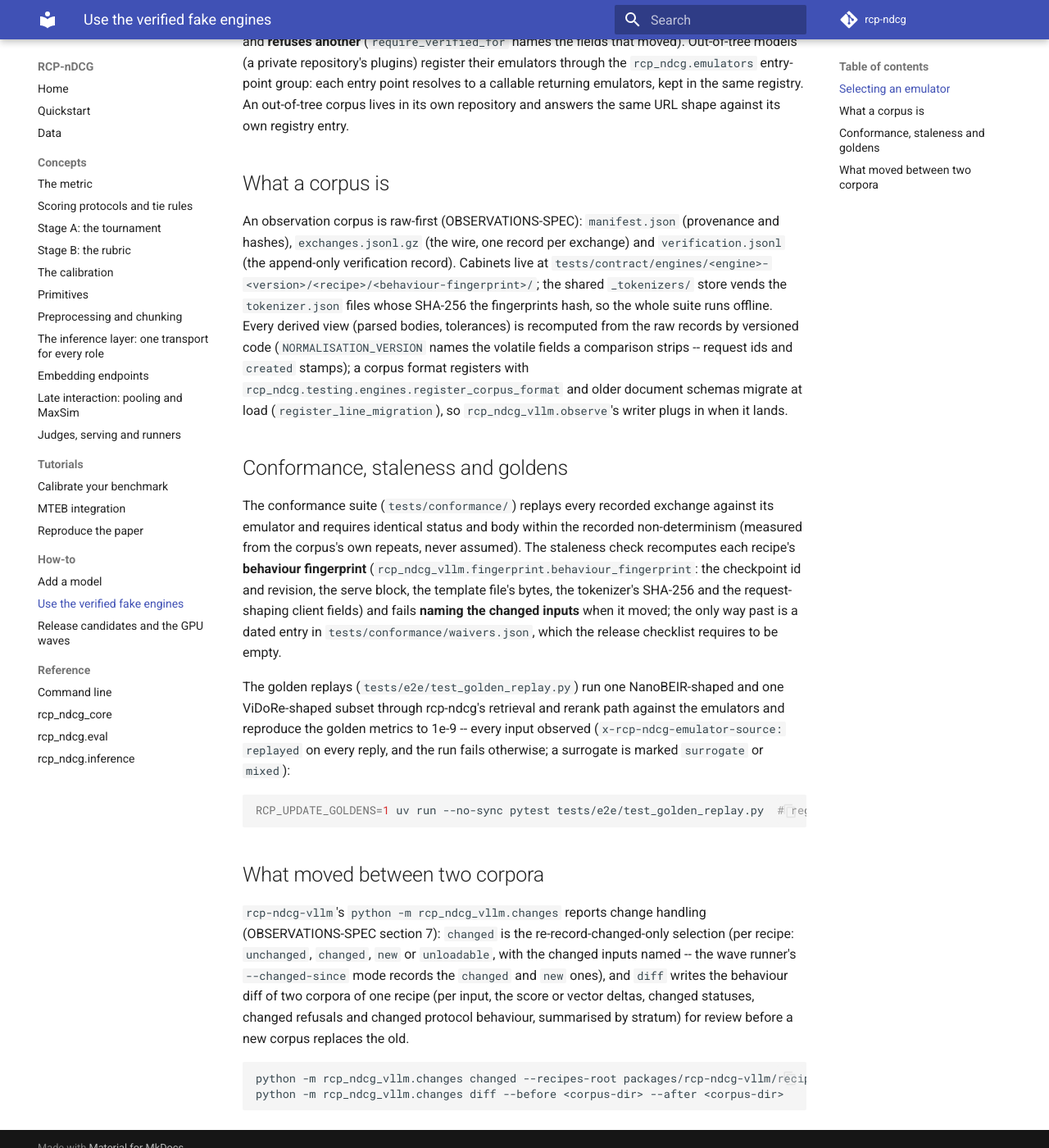
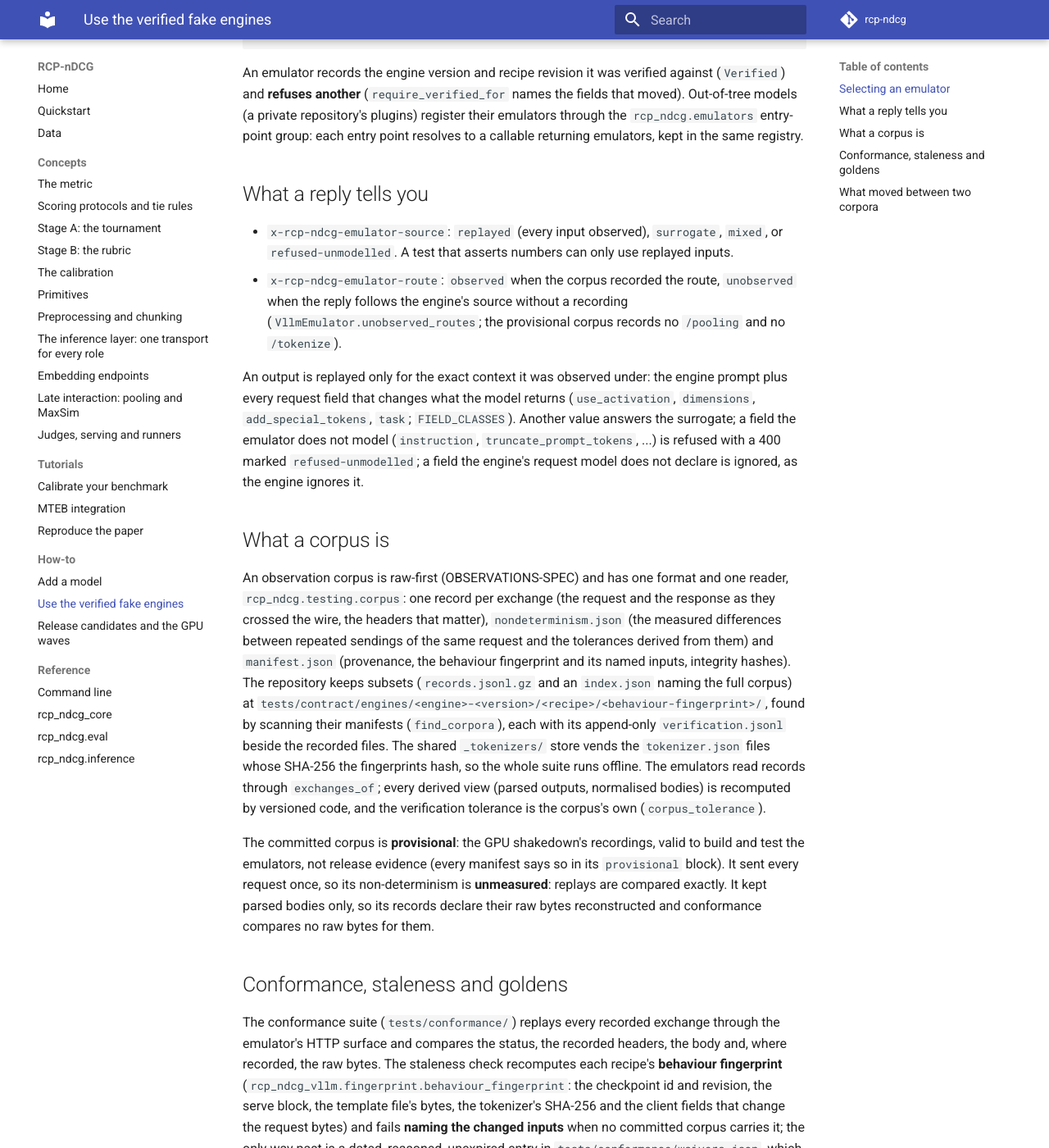
Before and after one commit to cohere-ai/rcp-ndcg, an MkDocs documentation site: the page built from docs/how-to/use-verified-fake-engines.md, in a window 1280 px wide and 1400 px high, scrolled down 662 px. Shown: the whole window at 82% size. Built offline with MkDocs 1.6.1 and Material for MkDocs 9.7.7, drawn with Linux system fonts in a browser that asks for light colours; comment, search, counter and statistics services are not loaded; some of the changed text lies outside the part shown.

Commit message:
Docs: the verified fake engines page describes what the code does
The page's snippet named an emulator 'transport' and pinned a fingerprint that no longer
exists; it called the corpus directories 'cabinets', said the tolerances were measured from
the corpus's own repeats and that the goldens reproduce the GPU run. It now describes the
reply headers (source, observed or unobserved route), the replay key and the marked refusal,
the corpus format read through rcp_ndcg.testing.corpus, the provisional corpus with its
unmeasured tolerance, the goldens as regression pins with the ViDoRe waiver, and the
RCP_APPEND_VERIFICATION and RCP_UPDATE_GOLDENS writers.

````diff
--- a/docs/how-to/use-verified-fake-engines.md
+++ b/docs/how-to/use-verified-fake-engines.md
@@ -4,63 +4,91 @@ One **verified fake engine** per (engine, version, recipe, behaviour fingerprint
 `fake://`-URLs with an engine-version host -- `fake://vllm-0.31.0/qwen3-embedding-0.6b` -- inside
 every offline test and replay. The protocol is emulated (routes, request validation, error bodies,
 result ordering and framing, usage counts and token counting with the recipe's **real tokenizer
-files**), the model outputs are **replayed** for observed inputs and come from a declared
-deterministic surrogate for unseen ones, clearly marked in the reply.
+files**); the model outputs are **replayed** for observed inputs and come from a declared
+deterministic surrogate for unseen ones, marked in every reply.
 
 ## Selecting an emulator
 
-A verified engine URL is `fake://<engine>-<version>/<recipe>`, optionally with `?fingerprint=<sha>`
-when several fingerprints of one recipe are registered (a migration). The routing seam is
-`rcp_ndcg.inference.fake` (a `fake://` URL whose host names an engine and a version); the emulator
-itself lives in `rcp_ndcg.testing.engines`:
+A verified engine URL is `fake://<engine>-<version>/<recipe>`, with `?fingerprint=<sha>` when several
+fingerprints of one recipe are registered (a migration). The routing seam is
+`rcp_ndcg.inference.fake` (a `fake://` URL whose host names an engine and a version); the emulators
+live in `rcp_ndcg.testing.engines`, and this repository's tests build them from the committed corpora:
 
 <!-- snippet: skip (the corpus paths are the repository's; run it from a checkout) -->
 ```python
-from rcp_ndcg.testing.engines import load_corpus, registry
+from rcp_ndcg.testing.engines import registry
 from tests._engines import emulator_for  # the recipe wiring of this repository's tests
 
-emulator_for("qwen3-reranker-0.6b")  # builds the emulator of its corpus and registers it
-transport = registry.resolve("vllm", "0.31.0", "92c037f2639d6ec78f93e30ebc17041a819077f59fdc3e2e8bd9298c1c14020e", "qwen3-reranker-0.6b")
+emulator = emulator_for("qwen3-reranker-0.6b")  # builds the emulator of its corpus and registers it
+assert emulator.verified is not None
+fingerprint = emulator.verified.behaviour_fingerprint
+assert registry.resolve("vllm", "0.31.0", fingerprint, "qwen3-reranker-0.6b") is emulator
 ```
 
 An emulator records the engine version and recipe revision it was verified against (`Verified`) and
 **refuses another** (`require_verified_for` names the fields that moved). Out-of-tree models (a
 private repository's plugins) register their emulators through the `rcp_ndcg.emulators` entry-point
-group: each entry point resolves to a callable returning emulators, kept in the same registry. An
-out-of-tree corpus lives in its own repository and answers the same URL shape against its own
-registry entry.
+group: each entry point resolves to a callable returning emulators, kept in the same registry.
+
+## What a reply tells you
+
+- `x-rcp-ndcg-emulator-source`: `replayed` (every input observed), `surrogate`, `mixed`, or
+  `refused-unmodelled`. A test that asserts numbers can only use replayed inputs.
+- `x-rcp-ndcg-emulator-route`: `observed` when the corpus recorded the route, `unobserved` when the
+  reply follows the engine's source without a recording (`VllmEmulator.unobserved_routes`; the
+  provisional corpus records no `/pooling` and no `/tokenize`).
+
+An output is replayed only for the exact context it was observed under: the engine prompt plus every
+request field that changes what the model returns (`use_activation`, `dimensions`,
+`add_special_tokens`, `task`; `FIELD_CLASSES`). Another value answers the surrogate; a field the
+emulator does not model (`instruction`, `truncate_prompt_tokens`, ...) is refused with a 400 marked
+`refused-unmodelled`; a field the engine's request model does not declare is ignored, as the engine
+ignores it.
 
 ## What a corpus is
 
-An observation corpus is raw-first (OBSERVATIONS-SPEC): `manifest.json` (provenance and hashes),
-`exchanges.jsonl.gz` (the wire, one record per exchange) and `verification.jsonl` (the append-only
-verification record). Cabinets live at
-`tests/contract/engines/<engine>-<version>/<recipe>/<behaviour-fingerprint>/`; the shared
-`_tokenizers/` store vends the `tokenizer.json` files whose SHA-256 the fingerprints hash, so the
-whole suite runs offline. Every derived view (parsed bodies, tolerances) is recomputed from the raw
-records by versioned code (`NORMALISATION_VERSION` names the volatile fields a comparison strips --
-request ids and `created` stamps); a corpus format registers with
-`rcp_ndcg.testing.engines.register_corpus_format` and older document schemas migrate at load
-(`register_line_migration`), so `rcp_ndcg_vllm.observe`'s writer plugs in when it lands.
+An observation corpus is raw-first (OBSERVATIONS-SPEC) and has one format and one reader,
+`rcp_ndcg.testing.corpus`: one record per exchange (the request and the response as they crossed the
+wire, the headers that matter), `nondeterminism.json` (the measured differences between repeated
+sendings of the same request and the tolerances derived from them) and `manifest.json` (provenance,
+the behaviour fingerprint and its named inputs, integrity hashes). The repository keeps subsets
+(`records.jsonl.gz` and an `index.json` naming the full corpus) at
+`tests/contract/engines/<engine>-<version>/<recipe>/<behaviour-fingerprint>/`, found by scanning their
+manifests (`find_corpora`), each with its append-only `verification.jsonl` beside the recorded files.
+The shared `_tokenizers/` store vends the `tokenizer.json` files whose SHA-256 the fingerprints hash,
+so the whole suite runs offline. The emulators read records through `exchanges_of`; every derived view
+(parsed outputs, normalised bodies) is recomputed by versioned code, and the verification tolerance
+is the corpus's own (`corpus_tolerance`).
+
+The committed corpus is **provisional**: the GPU shakedown's recordings, valid to build and test the
+emulators, not release evidence (every manifest says so in its `provisional` block). It sent every
+request once, so its non-determinism is **unmeasured**: replays are compared exactly. It kept parsed
+bodies only, so its records declare their raw bytes reconstructed and conformance compares no raw bytes
+for them.
 
 ## Conformance, staleness and goldens
 
-The conformance suite (`tests/conformance/`) replays every recorded exchange against its emulator
-and requires identical status and body within the recorded non-determinism (measured from the
-corpus's own repeats, never assumed). The staleness check recomputes each recipe's **behaviour
-fingerprint** (`rcp_ndcg_vllm.fingerprint.behaviour_fingerprint`: the checkpoint id and revision, the
-serve block, the template file's bytes, the tokenizer's SHA-256 and the request-shaping client
-fields) and fails **naming the changed inputs** when it moved; the only way past is a dated entry in
-`tests/conformance/waivers.json`, which the release checklist requires to be empty.
+The conformance suite (`tests/conformance/`) replays every recorded exchange through the emulator's
+HTTP surface and compares the status, the recorded headers, the body and, where recorded, the raw
+bytes. The staleness check recomputes each recipe's **behaviour fingerprint**
+(`rcp_ndcg_vllm.fingerprint.behaviour_fingerprint`: the checkpoint id and revision, the serve block,
+the template file's bytes, the tokenizer's SHA-256 and the client fields that change the request
+bytes) and fails **naming the changed inputs** when no committed corpus carries it; the only way past
+is a dated, reasoned, unexpired entry in `tests/conformance/waivers.json`, which the release checklist
+requires to be empty. `RCP_APPEND_VERIFICATION=1` appends the suite's result to every corpus's
+verification record.
 
-The golden replays (`tests/e2e/test_golden_replay.py`) run one NanoBEIR-shaped and one ViDoRe-shaped
-subset through rcp-ndcg's retrieval and rerank path against the emulators and reproduce the golden
-metrics to 1e-9 -- every input observed (`x-rcp-ndcg-emulator-source: replayed` on every reply, and
-the run fails otherwise; a surrogate is marked `surrogate` or `mixed`):
+The golden replays (`tests/e2e/test_golden_replay.py`) run a NanoBEIR-shaped and a ViDoRe-shaped mini
+through rcp-ndcg's retrieval and rerank path against the emulators and pin nDCG@10 and RCP-nDCG@10 to
+1e-9 -- every input observed, or the run fails. The pins are **regression pins** computed by this code
+from the provisional corpus (`kind: regression-pin` in `tests/e2e/golden/goldens.json`), not
+independent GPU-run numbers; the RC0 subset corpus replaces them. The ViDoRe retrieval view is waived
+until a corpus observes a page image.
 
 <!-- snippet: skip (a repository checkout with the corpora) -->
 ```bash
-RCP_UPDATE_GOLDENS=1 uv run --no-sync pytest tests/e2e/test_golden_replay.py  # regenerate the goldens
+RCP_UPDATE_GOLDENS=1 uv run --no-sync pytest tests/e2e/test_golden_replay.py  # recompute the pins
+RCP_APPEND_VERIFICATION=1 uv run --no-sync pytest tests/conformance -k verification_record
 ```
 
 ## What moved between two corpora
@@ -69,8 +97,8 @@ RCP_UPDATE_GOLDENS=1 uv run --no-sync pytest tests/e2e/test_golden_replay.py  #
 section 7): `changed` is the re-record-changed-only selection (per recipe: `unchanged`, `changed`,
 `new` or `unloadable`, with the changed inputs named -- the wave runner's `--changed-since` mode
 records the `changed` and `new` ones), and `diff` writes the behaviour diff of two corpora of one
-recipe (per input, the score or vector deltas, changed statuses, changed refusals and changed
-protocol behaviour, summarised by stratum) for review before a new corpus replaces the old.
+recipe (per input, the score or vector deltas, changed statuses and changed protocol behaviour --
+headers, framing, error bodies -- summarised by route) for review before a new corpus replaces the old.
 
 <!-- snippet: skip (a repository checkout with the corpora) -->
 ```bash
````
